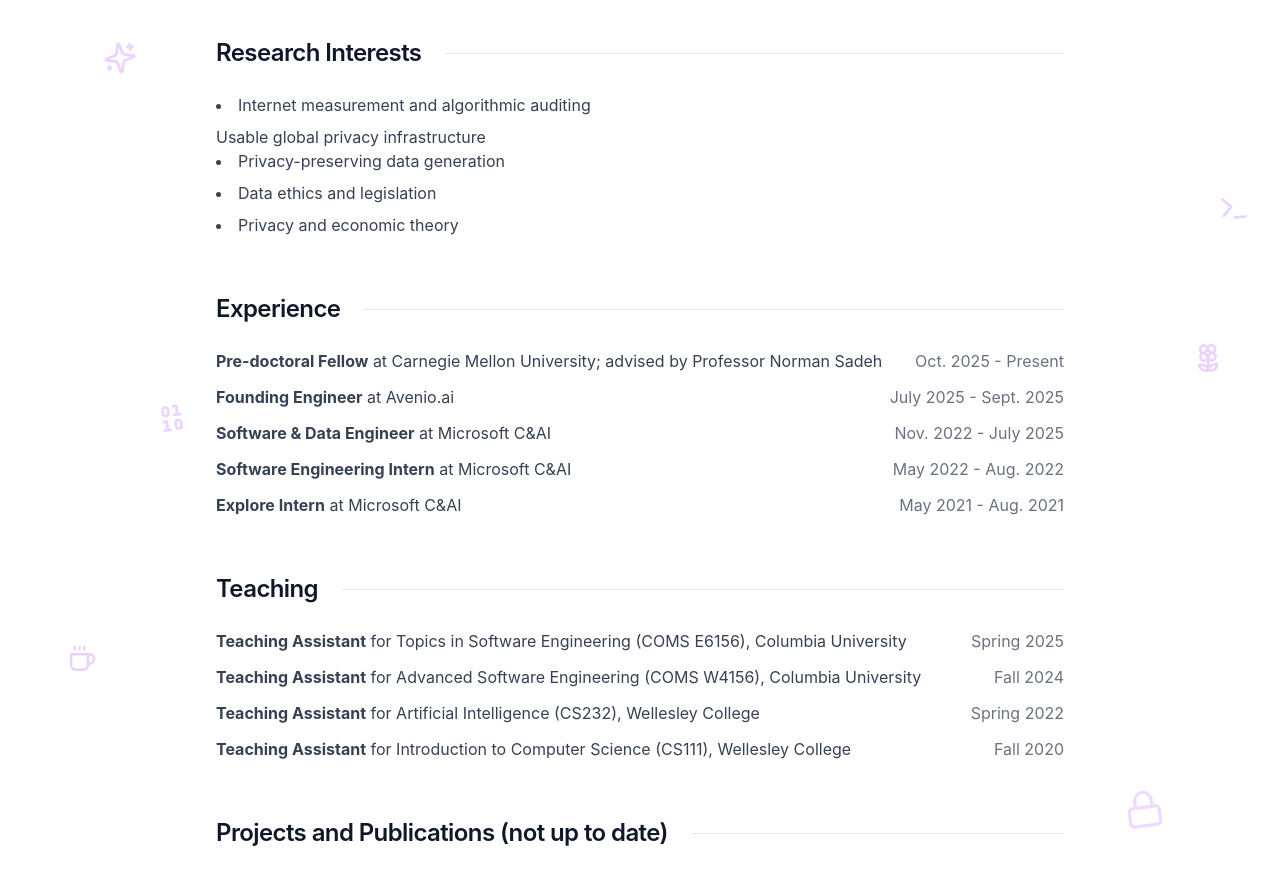
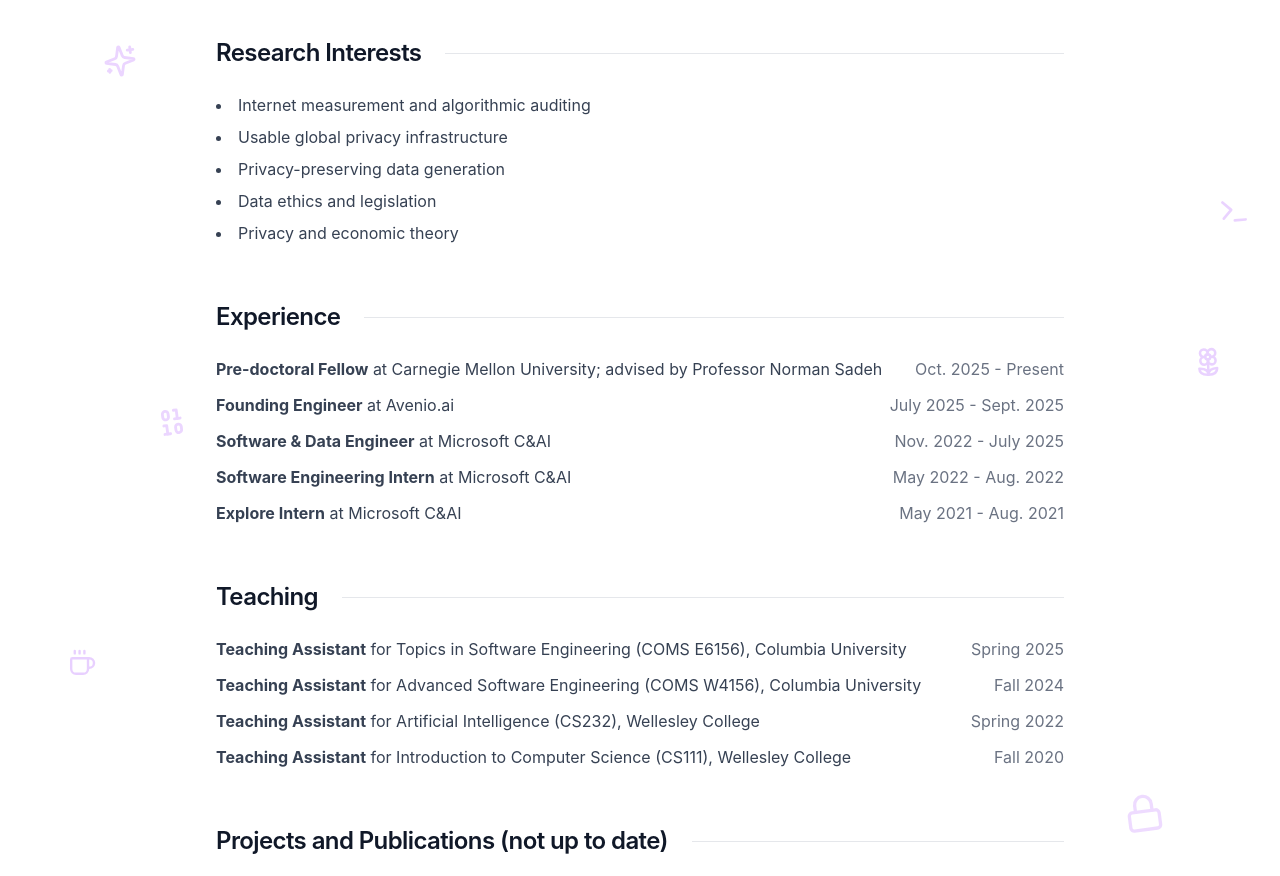
Before and after one commit to skochar1/skochar1.github.io, a React (Vite) app: page / in a window 1280 px wide. Shown: the part 860-1736 px from the top of the page. Built offline with nearby package versions, Linux system fonts and the light colour scheme.

Commit message:
removed exp

```diff
--- a/src/app/App.tsx
+++ b/src/app/App.tsx
@@ -163,7 +163,7 @@
           </div>
           <ul className="list-disc list-inside space-y-2 text-gray-700">
             <li>Internet measurement and algorithmic auditing</li>
-            <l1>Usable global privacy infrastructure</l1>
+            <li>Usable global privacy infrastructure</li>
             <li>Privacy-preserving data generation</li>
             <li>Data ethics and legislation</li>
             <li>Privacy and economic theory</li>
```
